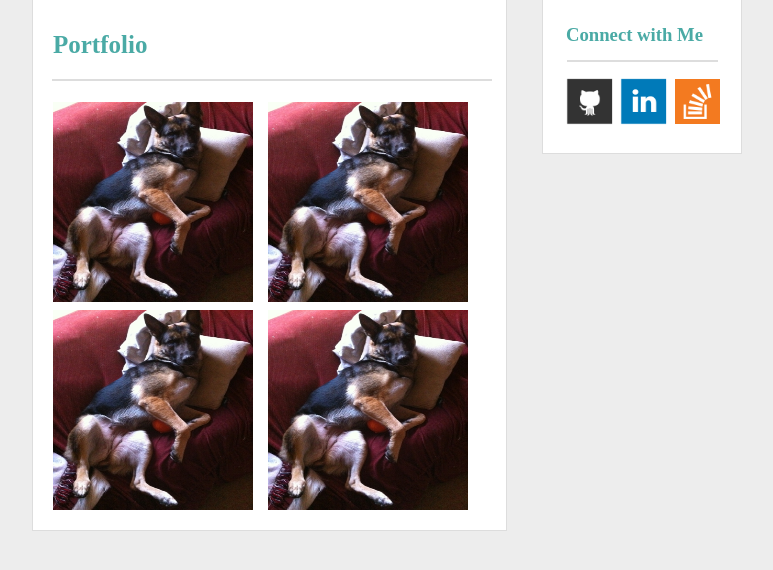
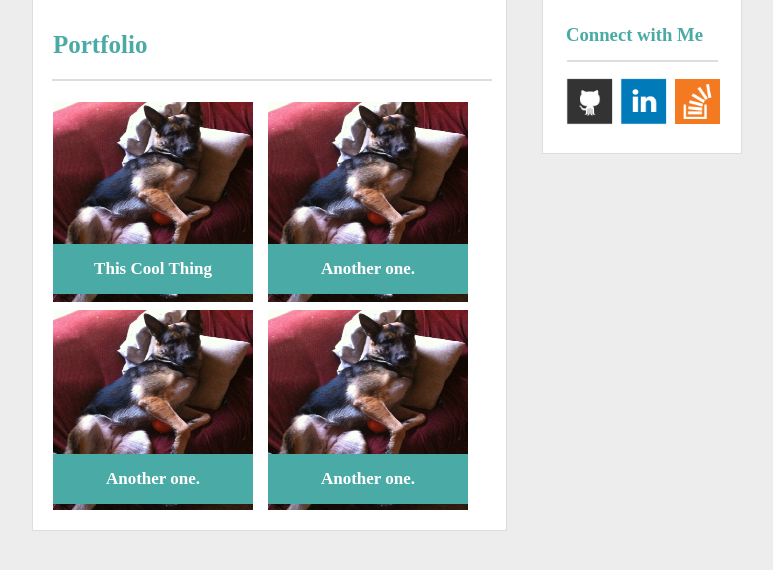
Before and after one commit to ChloeCacola/Basic-Portfolio, a PHP site: page /portfolio.html in a window 1280 px wide. Shown: the part 99-669 px from the top of the page, without its empty margins (96-869 px from the left). Run offline with PHP 8.4, Linux system fonts and the light colour scheme.

Commit message:
Add image labels

```diff
--- a/assets/css/style.css
+++ b/assets/css/style.css
@@ -127,6 +127,7 @@ h3 {
 	margin-top: 8px;
 	float:left;
 	vertical-align: text-top;
+	position: relative;
 }
 
 .socialMedia {
@@ -160,6 +161,65 @@ h3 {
 	border: solid 1px #dddddd;
 	float: left;
 	clear: both;
+}
+
+#cool {
+	font-size: 17px;
+	font-family: "Times New Roman";
+	color: #fff;
+	line-height: 0.3;
+	position: absolute;
+	text-align: center;
+	width: 200px;
+	height: 50px;
+	margin-top: 150px;
+	padding: 0px;
+	background: #4aaaa5;
+}
+
+
+#another1 {
+	font-size: 17px;
+	font-family: "Times New Roman";
+	color: #fff;
+	line-height: 0.3;
+	position: absolute;
+	text-align: center;
+	width: 200px;
+	height: 50px;
+	margin-top: 150px;
+	margin-left: 215px;
+	padding: 0px;
+	background: #4aaaa5;
+}
+
+#andanother {
+	font-size: 17px;
+	font-family: "Times New Roman";
+	color: #fff;
+	line-height: 0.3;
+	position: absolute;
+	text-align: center;
+	width: 200px;
+	height: 50px;
+	margin-top: 360px;
+	padding: 0px;
+	background: #4aaaa5;
+}
+
+#djkhaled {
+	font-size: 17px;
+	font-family: "Times New Roman";
+	color: #fff;
+	line-height: 0.3;
+	position: absolute;
+	text-align: center;
+	width: 200px;
+	height: 50px;
+	margin-top: 360px;
+	margin-left: 215px;
+	padding: 0px;
+	background: #4aaaa5;
 }
 
 #contact {
--- a/contact.html
+++ b/contact.html
@@ -45,6 +45,8 @@
 		</form>
 	</section>
 
+<!-- 	!!!contact message form does not size appropriately in internet explorer!!! -->
+
 
 <div id="connect">
 	<h3>Connect with Me</h3>
--- a/portfolio.html
+++ b/portfolio.html
@@ -34,9 +34,13 @@
 
 		<p>
 		<img id="kiki" src="assets/images/IMG_0088.jpg" alt="kiki" height="200" width="200">
+		<div id="cool"><h4>This Cool Thing</h4></div>
 		<img id="kiki" src="assets/images/IMG_0088.jpg" alt="kiki" height="200" width="200">
+		<div id="another1"><h4>Another one.</h4></div>
 		<img id="kiki" src="assets/images/IMG_0088.jpg" alt="kiki" height="200" width="200">
+		<div id="andanother"><h4>Another one.</h4></div>
 		<img id="kiki" src="assets/images/IMG_0088.jpg" alt="kiki" height="200" width="200">
+		<div id="djkhaled"><h4>Another one.</h4></div>
 		</p>
 
 	</section>
```
